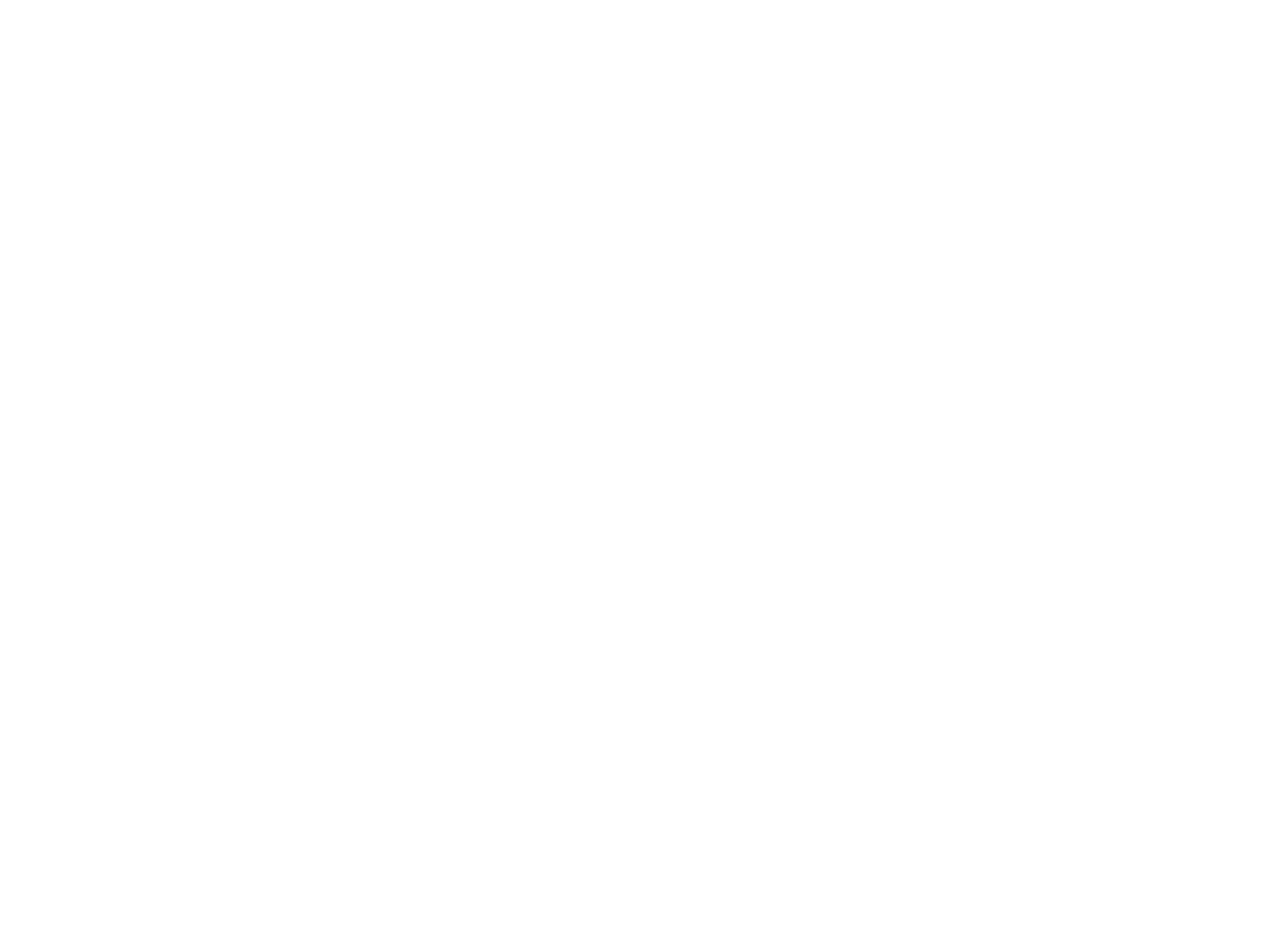
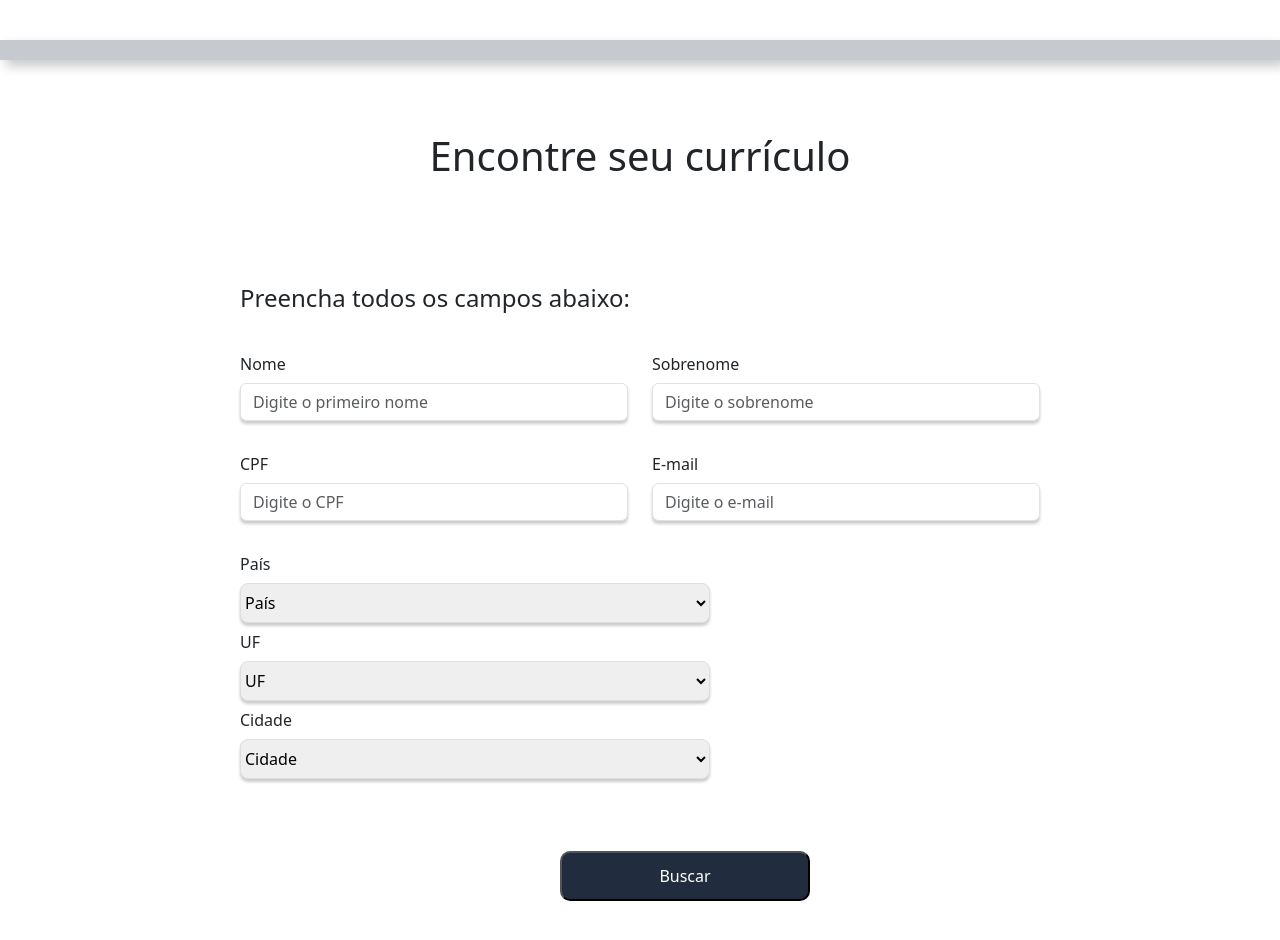
Before and after one commit to MarianaConsolaro/Projeto_rh_cadastro, a React (Create React App) app in the folder Taking-ProjetoRh-GitHub/: page /listagemfiltro in a window 1280 px wide. Before the commit this address had no page. Shown: the part 200-1140 px from the top of the page. Before the commit the page ends 800 px from the top, so only its background shows below. Built offline with nearby package versions, Linux system fonts and the light colour scheme.

Commit message:
Criação da tela Listagem Filtro

```diff
--- a/Taking-ProjetoRh-GitHub/src/App.css
+++ b/Taking-ProjetoRh-GitHub/src/App.css
@@ -219,3 +219,28 @@
   table-layout: fixed;
   text-align: center;
        }
+
+.custom-select-listagem{
+box-shadow: 0px 3px 3px rgba(0, 0, 0, 0.20);
+border-radius: 8px;
+border: 1px solid #DEDEDE;
+text-align: left;
+width: 131px;
+}
+
+.button-buscar{
+display: block;
+margin-inline: 40%;
+width: 250px;
+height: 50px;
+background-color: #222C3F;
+color: white;
+border-radius: 10px
+}
+
+.primeiraQuebraDeLinhaUm {
+height: 20px;
+background:  #222C3F;
+border:none;
+box-shadow: 6px 6px 12px;
+}
--- a/Taking-ProjetoRh-GitHub/src/App.js
+++ b/Taking-ProjetoRh-GitHub/src/App.js
@@ -1,6 +1,7 @@
 import './App.css';
 import { Routes, Route } from "react-router-dom";
 import Cadastro from './components/Cadastro';
+import ListagemFiltro from './components/ListagemFiltro';
 
 
 
@@ -12,6 +13,7 @@
       <Routes>
 
         <Route path = "/" element = {<Cadastro/>} />
+        <Route path = "/listagemfiltro" element = {<ListagemFiltro/>} />
 
       </Routes>
 
--- /dev/null
+++ b/Taking-ProjetoRh-GitHub/src/components/ListagemFiltro.js
@@ -0,0 +1,140 @@
+import Images from "./images";
+import { Form, Label, Input, Row, Col } from "reactstrap";
+
+export default function ListagemFiltro(){
+
+    return(
+
+
+        <>
+
+            <Images/>
+
+
+                <body>
+                    <div>
+
+                    <center>
+                    <h1>Encontre seu currículo</h1>
+                    </center>
+
+                    <br/>
+
+                    <body>
+
+                <h4>Preencha todos os campos abaixo:</h4>
+                <br />
+
+                <Form>
+                <Row>
+                <Col>
+                        <div className="form-group row">
+                            <Label for="Nome" className="col-sm-2.5 col-form-label">Nome </Label>
+                            <div className="col-sm-12">
+                            <Input type="text" className="form-control" id="" placeholder="Digite o primeiro nome"/>
+                            </div>
+                        </div>
+                </Col>
+
+                <br/>
+                <Col>
+                         <div className="form-group row">
+                            <Label for="Sobrenome" className="col-sm-2.5 col-form-label">Sobrenome </Label>
+                             <div className="col-sm-12">
+                            <Input type="text" className="form-control" id="" placeholder="Digite o sobrenome"/>
+                            </div>
+                        </div>
+                </Col>
+                </Row>
+
+                <br/>
+
+                <Row>
+                <Col>
+                        <div className="form-group row">
+                             <Label for="CPF" className="col-sm-2.5 col-form-label">CPF</Label>
+                            <div className="col-sm-12">
+                             <Input type="text" className="form-control" id="" placeholder="Digite o CPF"/>
+                            </div>
+                        </div>
+                </Col>
+
+                <Col>
+                        <div className="form-group row">
+                             <Label for="Email" className="col-sm-2.5 col-form-label">E-mail</Label>
+                             <div className="col-sm-12">
+                             <Input type="text" className="form-control" id="" placeholder="Digite o e-mail"/>
+                            </div>
+                        </div>
+
+                </Col>
+                </Row>
+
+                 <br/>
+
+            <Row>
+            <Col>
+
+                  <Label className="col-sm-2.5 col-form-label" for="pais">País</Label>
+                  <div className="col-sm-12">
+                  <select className="custom-select localizacao-opcao col-form-label" name="pais">
+                  <option value="todos">País</option>
+                  <option value="brasil">Brasil</option>
+                  <option value="USA">USA </option>
+                  <option value="Canada">Canada </option>
+                  </select>
+                  </div>
+
+
+            </Col>
+            <Col>
+
+                <Label className="col-sm-2.5 col-form-label" for="estado">UF</Label>
+                    <div className="col-sm-12">
+                    <select className="custom-select localizacao-opcao col-form-label" name="estado">
+                    <option value="todos">UF</option>
+                    <option value="SP">SP </option>
+                    <option value="RJ">RJ </option>
+                    <option value="MG">MG </option>
+                    </select>
+                    </div>
+
+            </Col>
+            <Col>
+
+                    <Label className="col-sm-2.5 col-form-label" for="cidade">Cidade</Label>
+                    <div className="col-sm-12">
+                    <select className="custom-select localizacao-opcao col-form-label" name="cidade">
+                    <option value="todos">Cidade</option>
+                    <option value="Sao Paulo">São Paulo </option>
+                    <option value="Rio de Janeiro">Rio de Janeiro </option>
+                    <option value="Belo horizonte">Belo horizonte </option>
+                    </select>
+                    </div>
+
+            </Col>
+            </Row>
+
+            <br />
+
+            <br />
+                <br />
+
+                    <Row>
+                    <Col>
+                    <input class="button-buscar" type="button" value="Buscar"></input>
+                    </Col>
+                    </Row>
+                 </Form>
+                </body>
+
+
+                    </div>
+
+
+
+                </body>
+
+                </>
+
+)}
```
